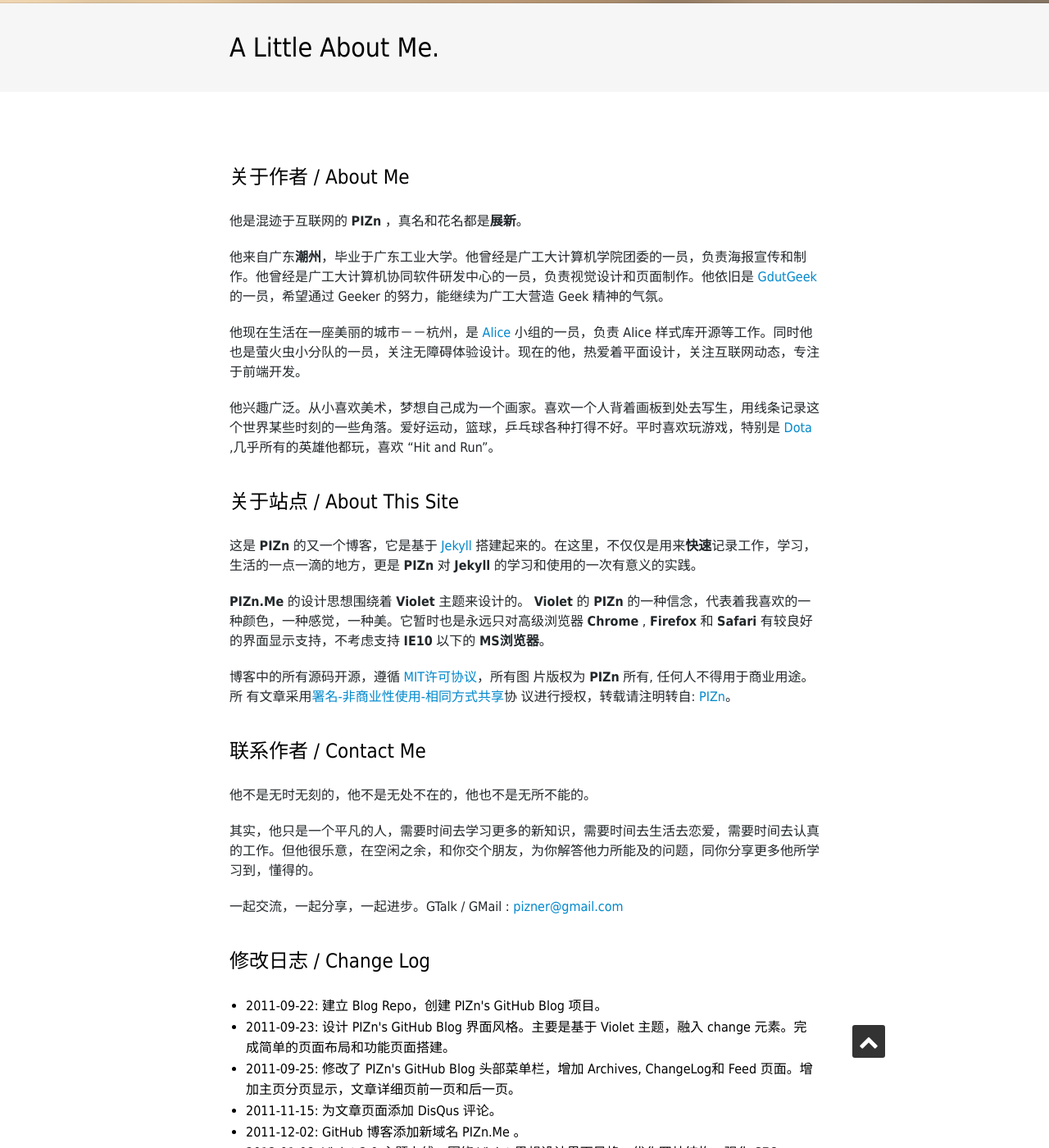
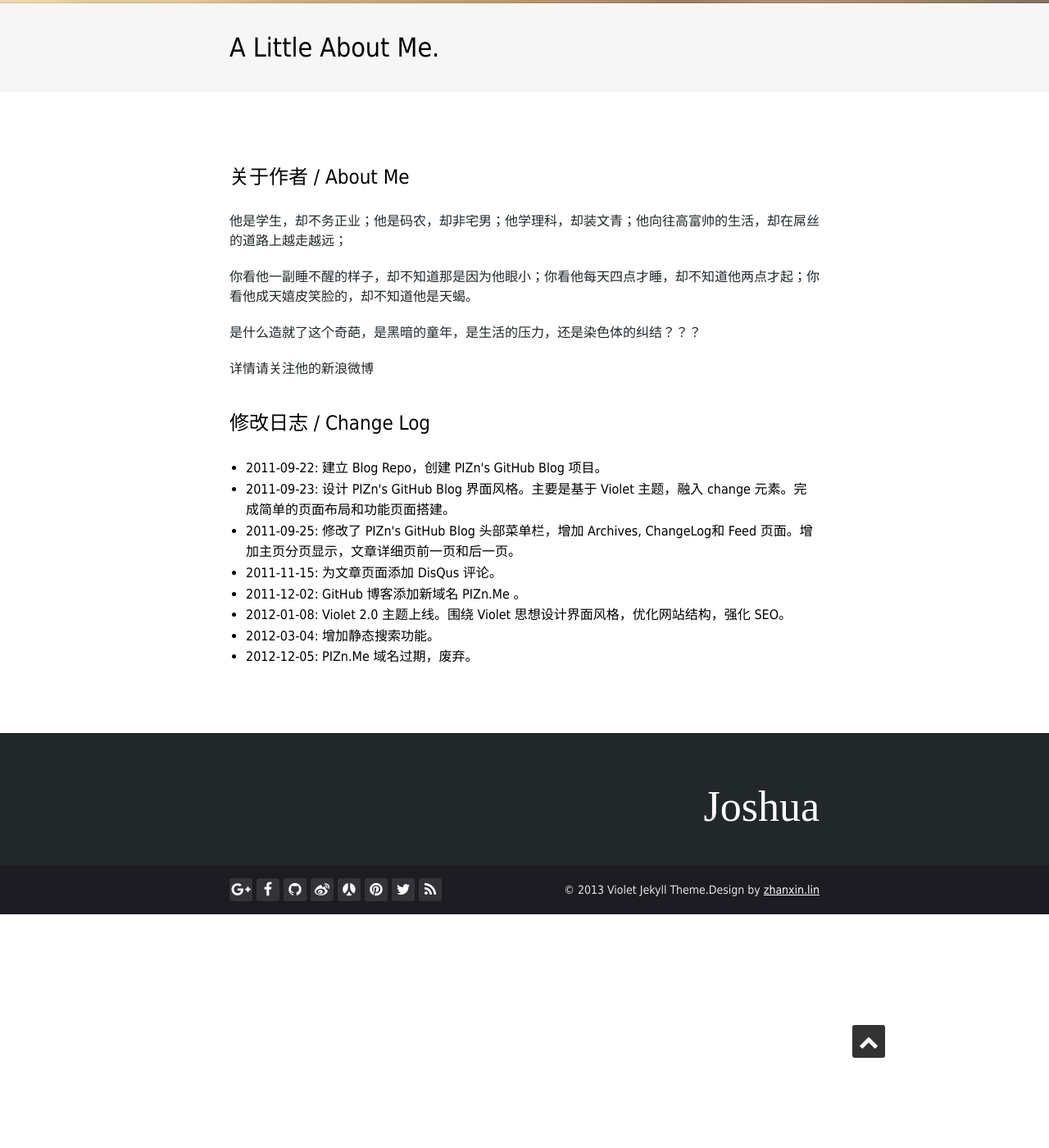
Before and after one commit to hkustzzy/hkustzzy.github.io, a Jekyll site: the page built from contact.html, in a window 1280 px wide and 1400 px high, scrolled down 256 px. Shown: the whole window at 82% size. Built offline with Jekyll 4.4.1, drawn with Linux system fonts in a browser that asks for light colours; nearby versions of some CDN libraries; some web fonts are replaced; Markdown is read by kramdown in place of the engine named in the settings.

Commit message:
add personal info

```diff
--- a/_config.yml
+++ b/_config.yml
@@ -19,11 +19,11 @@ nav:
   - text: 文章归档
     url: /archives.html
   - text: 作品
-    url: /works.html
+    url:
   - text: 联系我
-    url:
+    url: /contact.html
   - text: 博客源代码
-    url: https://github.com/hkustzzy/hkustzzy.github.
+    url: https://github.com/hkustzzy/hkustzzy.github.io
 
 #theme config
 themes: /themes/violet
--- a/contact.html
+++ b/contact.html
@@ -13,25 +13,11 @@ isContact: true
     <div class="violet-post">
         <div class="main-article-contant">
             <h3>关于作者 / About Me</h3>
-            <p>他是混迹于互联网的 <strong>PIZn</strong> ，真名和花名都是<strong>展新</strong>。</p>
-            <p>他来自广东<strong>潮州</strong>，毕业于广东工业大学。他曾经是广工大计算机学院团委的一员，负责海报宣传和制作。他曾经是广工大计算机协同软件研发中心的一员，负责视觉设计和页面制作。他依旧是 <a href="http://www.gdutgeek.com" rel="nofollow" target="_blank" >GdutGeek</a> 的一员，希望通过 Geeker 的努力，能继续为广工大营造 Geek 精神的气氛。</p>
-            <p>他现在生活在一座美丽的城市－－杭州，是 <a href="http://www.aliceui.com" target="_blank" rel="nofollow">Alice</a> 小组的一员，负责 Alice 样式库开源等工作。同时他也是萤火虫小分队的一员，关注无障碍体验设计。现在的他，热爱着平面设计，关注互联网动态，专注于前端开发。</p>
-            <p>他兴趣广泛。从小喜欢美术，梦想自己成为一个画家。喜欢一个人背着画板到处去写生，用线条记录这个世界某些时刻的一些角落。爱好运动，篮球，乒乓球各种打得不好。平时喜欢玩游戏，特别是 <a href="http://www.playdota.com" rel="nofollow" target="_blank" title="dota">Dota</a> ,几乎所有的英雄他都玩，喜欢 “Hit and Run”。</p>
-            <h3>关于站点 / About This Site</h3>
-            <p>这是 <strong>PIZn</strong> 的又一个博客，它是基于 <a href="http://jekyllrb.com" target="_blank" rel="nofollow">Jekyll</a> 搭建起来的。在这里，不仅仅是用来<strong>快速</strong>记录工作，学习，生活的一点一滴的地方，更是 <strong>PIZn</strong> 对 <strong>Jekyll</strong> 的学习和使用的一次有意义的实践。</p>
-            <p><strong>PIZn.Me</strong> 的设计思想围绕着 <strong>Violet</strong> 主题来设计的。 <strong>Violet</strong> 的 <strong>PIZn</strong> 的一种信念，代表着我喜欢的一种颜色，一种感觉，一种美。它暂时也是永远只对高级浏览器 <strong>Chrome</strong> , <strong>Firefox</strong> 和 <strong>Safari</strong> 有较良好的界面显示支持，不考虑支持 <strong>IE10</strong> 以下的 <strong>MS浏览器</strong>。</p>
-            <p>博客中的所有源码开源，遵循 <a
-                href="http://zh.wikipedia.org/wiki/MIT_License"
-            target="_blank" title="MIT许可协议">MIT许可协议</a>，所有图
-        片版权为 <strong>PIZn</strong> 所有, 任何人不得用于商业用途。所
-        有文章采用<a
-        href="http://creativecommons.org/licenses/by-nc-sa/3.0/"
-    rel="nofollow" target="_blank">署名-非商业性使用-相同方式共享</a>协
-议进行授权，转载请注明转自: <a href="http://pizn.github.com" target="_blank" rel="nofollow">PIZn</a>。</p>
-            <h3>联系作者 / Contact Me</h3>
-            <p>他不是无时无刻的，他不是无处不在的，他也不是无所不能的。</p>
-            <p>其实，他只是一个平凡的人，需要时间去学习更多的新知识，需要时间去生活去恋爱，需要时间去认真的工作。但他很乐意，在空闲之余，和你交个朋友，为你解答他力所能及的问题，同你分享更多他所学习到，懂得的。</p>
-            <p>一起交流，一起分享，一起进步。GTalk / GMail : <a href="mailto:pizner@gmail.com" title="Mail to pizn">pizner@gmail.com</a></p>
+            <p>他是学生，却不务正业；他是码农，却非宅男；他学理科，却装文青；他向往高富帅的生活，却在屌丝的道路上越走越远；</p>
+            <p>你看他一副睡不醒的样子，却不知道那是因为他眼小；你看他每天四点才睡，却不知道他两点才起；你看他成天嬉皮笑脸的，却不知道他是天蝎。</p>
+            <P>是什么造就了这个奇葩，是黑暗的童年，是生活的压力，还是染色体的纠结？？？</P>
+            <P>详情请关注他的<a herf="http://weibo.com/u/1812106823">新浪微博</a></p>
+
             <h3>修改日志 / Change Log</h3>
             <ul>
                 <li><span class="date">2011-09-22</span>: 建立 Blog Repo，创建 PIZn's GitHub Blog 项目。</li>
```
